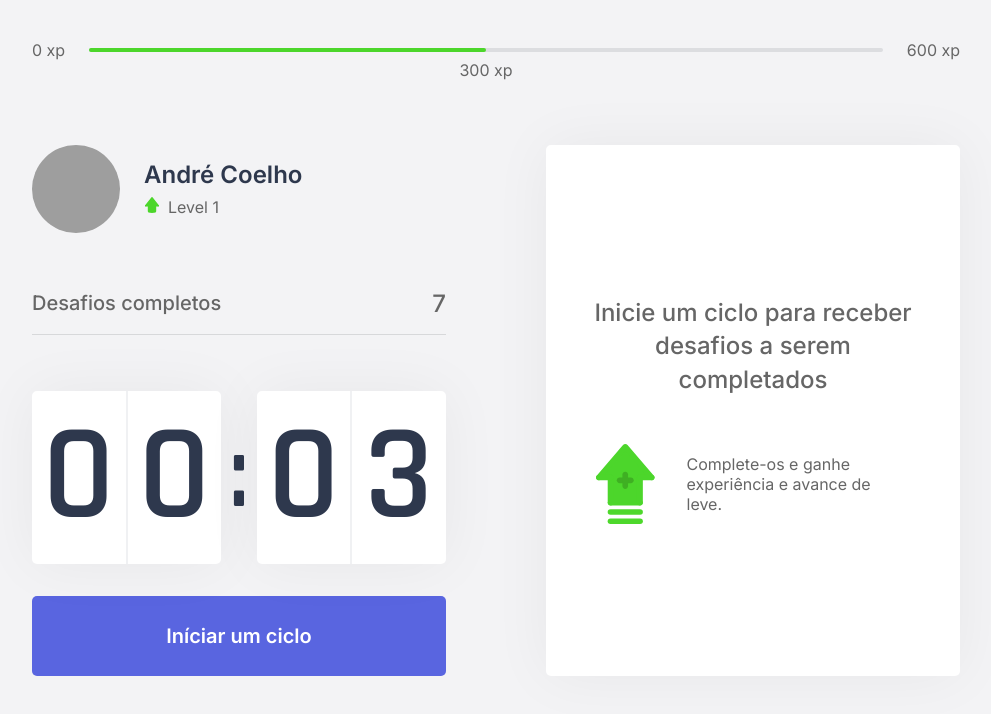
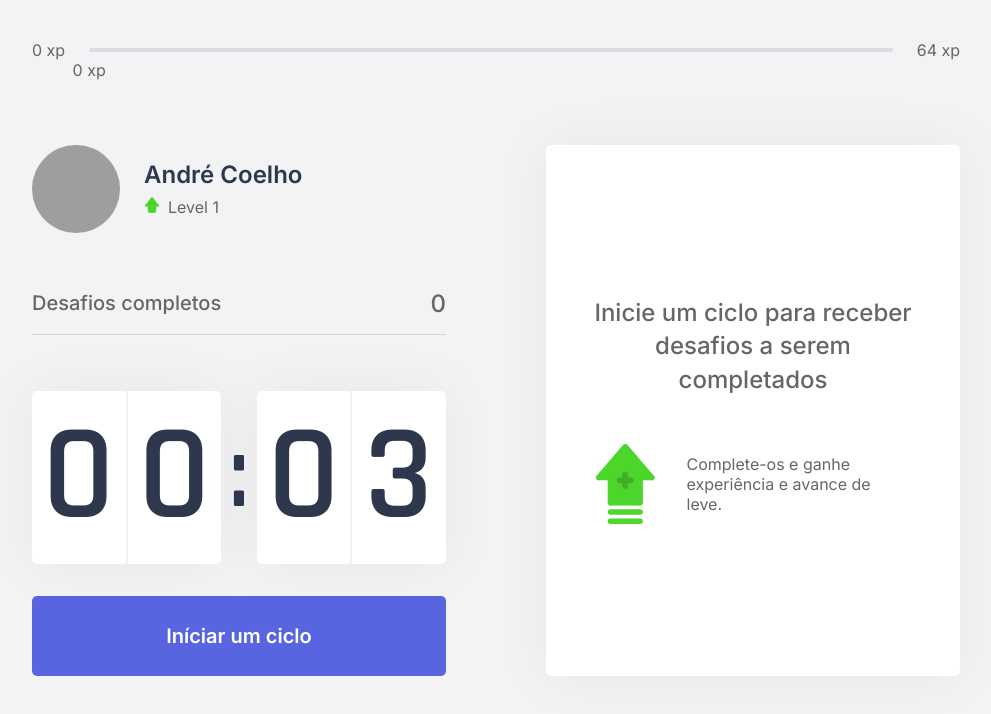
Before and after one commit to avrcoelho/next-level-week-4-moveit, a Next.js app: page / in a window 1280 px wide. Shown: the top 714 px of the page, without its empty margins (144-1135 px from the left). Built offline with nearby package versions, Linux system fonts and the light colour scheme; grey boxes are pictures that could not be loaded.

Commit message:
shared states

```diff
--- a/src/components/ChallengeBox.tsx
+++ b/src/components/ChallengeBox.tsx
@@ -1,11 +1,11 @@
-import React, { useContext } from "react";
+import { useContext } from "react";
 
 import { ChallehngeContext } from "../contexts/ChallengeContext";
 
 import styles from "../styles/components/ChallengeBox.module.css";
 
 export const ChallengeBox = () => {
-  const { activeChallenge } = useContext(ChallehngeContext);
+  const { activeChallenge, resetChallenge } = useContext(ChallehngeContext);
 
   return (
     <div className={styles.challengeBoxContainer}>
@@ -23,7 +23,11 @@ export const ChallengeBox = () => {
           </main>
 
           <footer>
-            <button type="button" className={styles.chanllengeFailedButton}>
+            <button
+              type="button"
+              onClick={resetChallenge}
+              className={styles.chanllengeFailedButton}
+            >
               Falhei
             </button>
             <button type="button" className={styles.chanllengeSuccededButton}>
--- a/src/components/CompletedChallenges.tsx
+++ b/src/components/CompletedChallenges.tsx
@@ -1,12 +1,15 @@
-import React from "react";
+import { useContext } from "react";
+import { ChallehngeContext } from "../contexts/ChallengeContext";
 
 import styles from "../styles/components/CompletedChallenges.module.css";
 
 export const CompletedChallenges = () => {
+  const { chanllengeCompleted } = useContext(ChallehngeContext);
+
   return (
     <div className={styles.completedChallengesContainer}>
       <span>Desafios completos</span>
-      <span>7</span>
+      <span>{chanllengeCompleted}</span>
     </div>
   );
 };
--- a/src/components/Countdown.tsx
+++ b/src/components/Countdown.tsx
@@ -1,4 +1,4 @@
-import React, { useState, useEffect, useContext } from "react";
+import { useState, useEffect, useContext } from "react";
 
 import { ChallehngeContext } from "../contexts/ChallengeContext";
 
--- a/src/components/ExperienceBar.tsx
+++ b/src/components/ExperienceBar.tsx
@@ -1,17 +1,31 @@
+import { useContext } from "react";
+
+import { ChallehngeContext } from "../contexts/ChallengeContext";
+
 import styles from "../styles/components/ExperienceBar.module.css";
 
 export const ExperienceBar = () => {
+  const { currentExperience, experienceToNextLevel } = useContext(
+    ChallehngeContext
+  );
+
+  const percentToNextLevel =
+    Math.round(currentExperience * 100) / experienceToNextLevel;
+
   return (
     <header className={styles.experienceBar}>
       <span>0 xp</span>
       <div>
-        <div style={{ width: "50%" }} />
+        <div style={{ width: `${percentToNextLevel}%` }} />
 
-        <span className={styles.currentExperience} style={{ left: "50%" }}>
-          300 xp
+        <span
+          className={styles.currentExperience}
+          style={{ left: `${percentToNextLevel}%` }}
+        >
+          {currentExperience} xp
         </span>
       </div>
-      <span>600 xp</span>
+      <span>{experienceToNextLevel} xp</span>
     </header>
   );
 };
--- a/src/components/Profile.tsx
+++ b/src/components/Profile.tsx
@@ -1,5 +1,3 @@
-import React from "react";
-
 import styles from "../styles/components/Profile.module.css";
 
 export const Profile = () => {
--- a/src/contexts/ChallengeContext.tsx
+++ b/src/contexts/ChallengeContext.tsx
@@ -6,9 +6,11 @@ interface ChallengeContextData {
   level: number;
   currentExperience: number;
   chanllengeCompleted: number;
+  experienceToNextLevel: number;
   activeChallenge: typeof challenges[0];
   levelUp(): void;
   startNewChallenge(): void;
+  resetChallenge(): void;
 }
 
 interface ChallengeProvider {
@@ -23,6 +25,8 @@ export const ChallengeProvider = ({ children }: ChallengeProvider) => {
   const [chanllengeCompleted, setChanllengeCompleted] = useState(0);
   const [activeChallenge, setActiveChallenge] = useState(null);
 
+  const experienceToNextLevel = Math.pow((level + 1) * 4, 2);
+
   const levelUp = () => {};
 
   const startNewChallenge = () => {
@@ -32,6 +36,10 @@ export const ChallengeProvider = ({ children }: ChallengeProvider) => {
     setActiveChallenge(challenge);
   };
 
+  const resetChallenge = () => {
+    setActiveChallenge(null);
+  };
+
   return (
     <ChallehngeContext.Provider
       value={{
@@ -39,8 +47,10 @@ export const ChallengeProvider = ({ children }: ChallengeProvider) => {
         currentExperience,
         chanllengeCompleted,
         activeChallenge,
+        experienceToNextLevel,
         levelUp,
         startNewChallenge,
+        resetChallenge,
       }}
     >
       {children}
```
